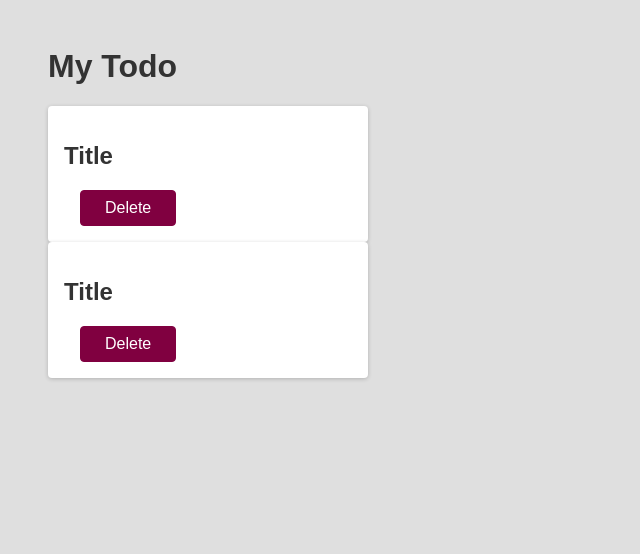
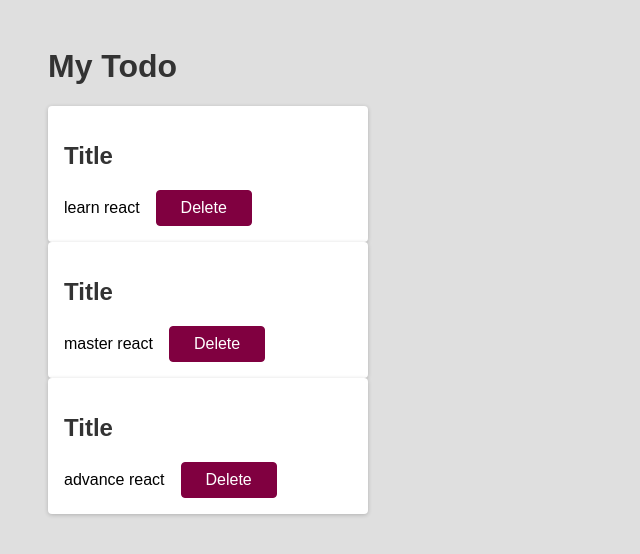
Before and after one commit to saturdayclass/react-meetup-app, a React (Create React App) app: page / in a window 1280 px wide. Shown: the top 554 px of the page, without its empty margins (0-640 px from the left). Built offline with nearby package versions, Linux system fonts and the light colour scheme.

Commit message:
update: added props

```diff
--- a/src/App.js
+++ b/src/App.js
@@ -3,8 +3,9 @@ function App() {
   return (
     <div>
       <h1>My Todo</h1>
-      <Todo />
-      <Todo />
+      <Todo text="learn react" />
+      <Todo text="master react" />
+      <Todo text="advance react" />
     </div>
   );
 }
--- a/src/components/Todo.js
+++ b/src/components/Todo.js
@@ -1,8 +1,9 @@
-function Todo() {
+function Todo({ text }) {
   return (
     <div className="card">
       <h2>Title</h2>
       <div className="action">
+        <span>{text}</span>
         <button className="btn">Delete</button>
       </div>
     </div>
```
